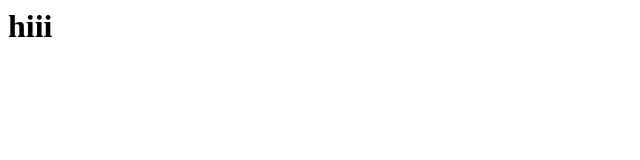
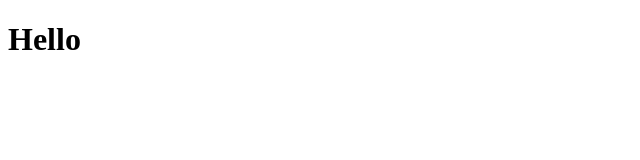
Before and after one commit to yuvrajdas/atai_testing, a plain HTML site: page index.html in a window 1280 px wide. Shown: the whole page, without its empty margins (0-640 px from the left). Drawn offline with Linux system fonts and the light colour scheme.

Commit message:
complete html

```diff
--- a/index.html
+++ b/index.html
@@ -1 +1,12 @@
-<h1>hiii</h1>
+<!DOCTYPE html>
+<html lang="en">
+<head>
+    <meta charset="UTF-8">
+    <meta name="viewport" content="width=device-width, initial-scale=1.0">
+    <title>Git Tuts</title>
+</head>
+<body>
+    <h1>Hello</h1>
+
+</body>
+</html>
```
Also changed, not shown: index2.html (added).
